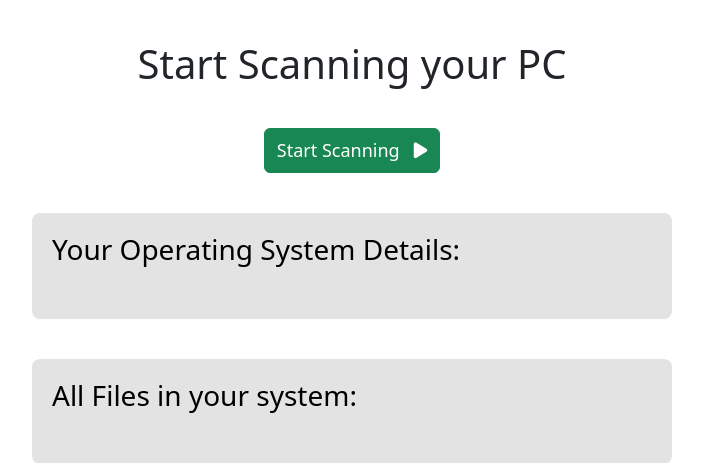
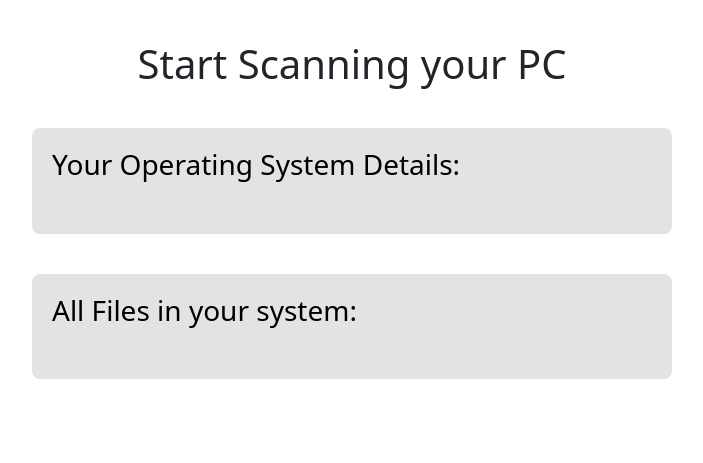
Before and after one commit to HardikShah563/ctrl-alt-elite-demo, a Flask app: template templates/home.html in a window 1280 px wide. Shown: the part 56-519 px from the top of the page, without its empty margins (288-991 px from the left). Run offline with Flask 3, Linux system fonts and the light colour scheme; the template is opened without the code that fills it, so the values that code supplies are empty; some libraries are stand-ins or nearby versions.

Commit message:
removing button

```diff
--- a/app.py
+++ b/app.py
@@ -34,3 +34,6 @@ def scan():
 
 if __name__ == '__main__':
     app.run(debug = True)
+    # app.run(debug = False, host = '0.0.0.0')
+
+# 0.0.0.0 will ensure that my website is visible publically
--- a/templates/home.html
+++ b/templates/home.html
@@ -31,7 +31,7 @@
 
     <h1 class="heading">Start Scanning your PC</h1>
 
-    <div class="scanning-button">
+    <!-- <div class="scanning-button">
         <form action="{{ url_for('home') }}" method="post">
             <button
                 class="btn btn-success scanning-btn"
@@ -41,7 +41,7 @@
                 <i class="fa-solid fa-play"></i>
             </button>
         </form>
-    </div>
+    </div> -->
 
     {{ OSDetails(osDetails, len1) }}
 
```
